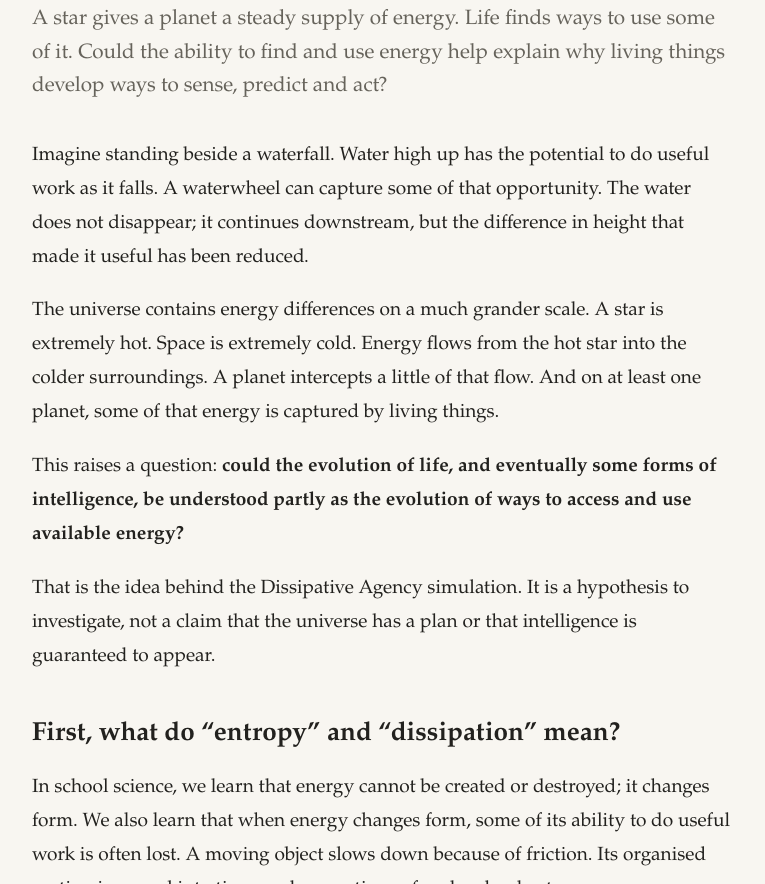
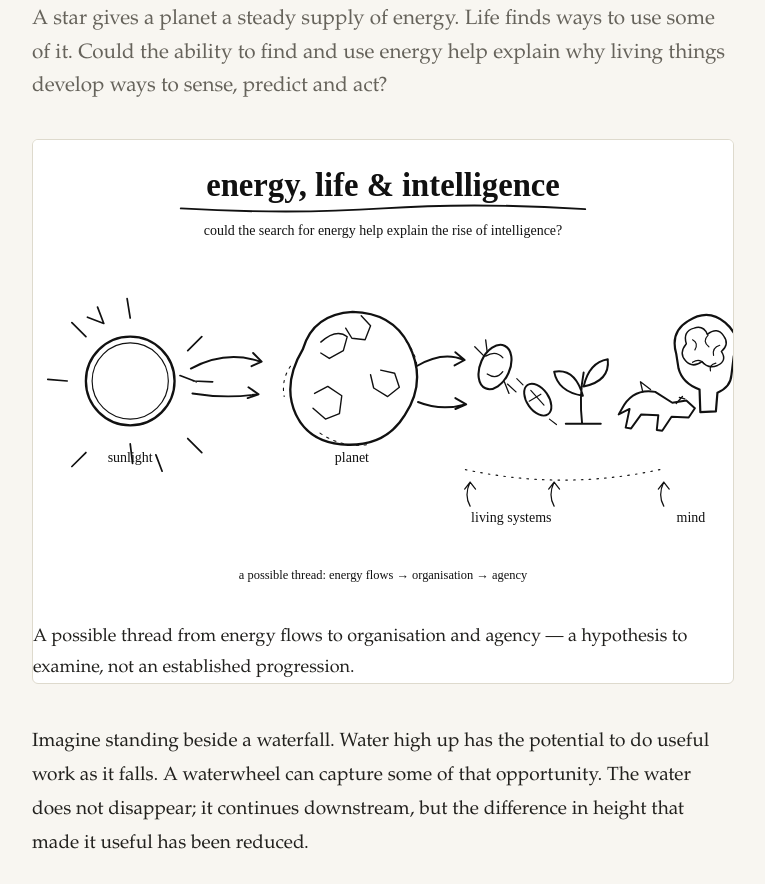
Before and after one commit to praveenchandrahas/praveenchandrahas.github.io, a plain HTML site: page musings/energy-and-intelligence.html in a window 1280 px wide. Shown: the part 335-1219 px from the top of the page, without its empty margins (257-1022 px from the left). Drawn offline with Linux system fonts and the light colour scheme.

Commit message:
Add hand-drawn illustration to energy and intelligence blog

```diff
--- a/musings/energy-and-intelligence.html
+++ b/musings/energy-and-intelligence.html
@@ -26,6 +26,10 @@
   <p class="eyebrow">Musings · A plain-language research note</p>
   <h1>Could the search for energy help explain the rise of intelligence?</h1>
   <p class="lede">A star gives a planet a steady supply of energy. Life finds ways to use some of it. Could the ability to find and use energy help explain why living things develop ways to sense, predict and act?</p>
+  <figure class="article-illustration">
+    <img src="../assets/energy-intelligence-sketch.svg" alt="Hand-drawn illustration of sunlight reaching a planet, energy flowing through living forms, and a brain">
+    <figcaption>A possible thread from energy flows to organisation and agency — a hypothesis to examine, not an established progression.</figcaption>
+  </figure>
 
   <p>Imagine standing beside a waterfall. Water high up has the potential to do useful work as it falls. A waterwheel can capture some of that opportunity. The water does not disappear; it continues downstream, but the difference in height that made it useful has been reduced.</p>
   <p>The universe contains energy differences on a much grander scale. A star is extremely hot. Space is extremely cold. Energy flows from the hot star into the colder surroundings. A planet intercepts a little of that flow. And on at least one planet, some of that energy is captured by living things.</p>
```
